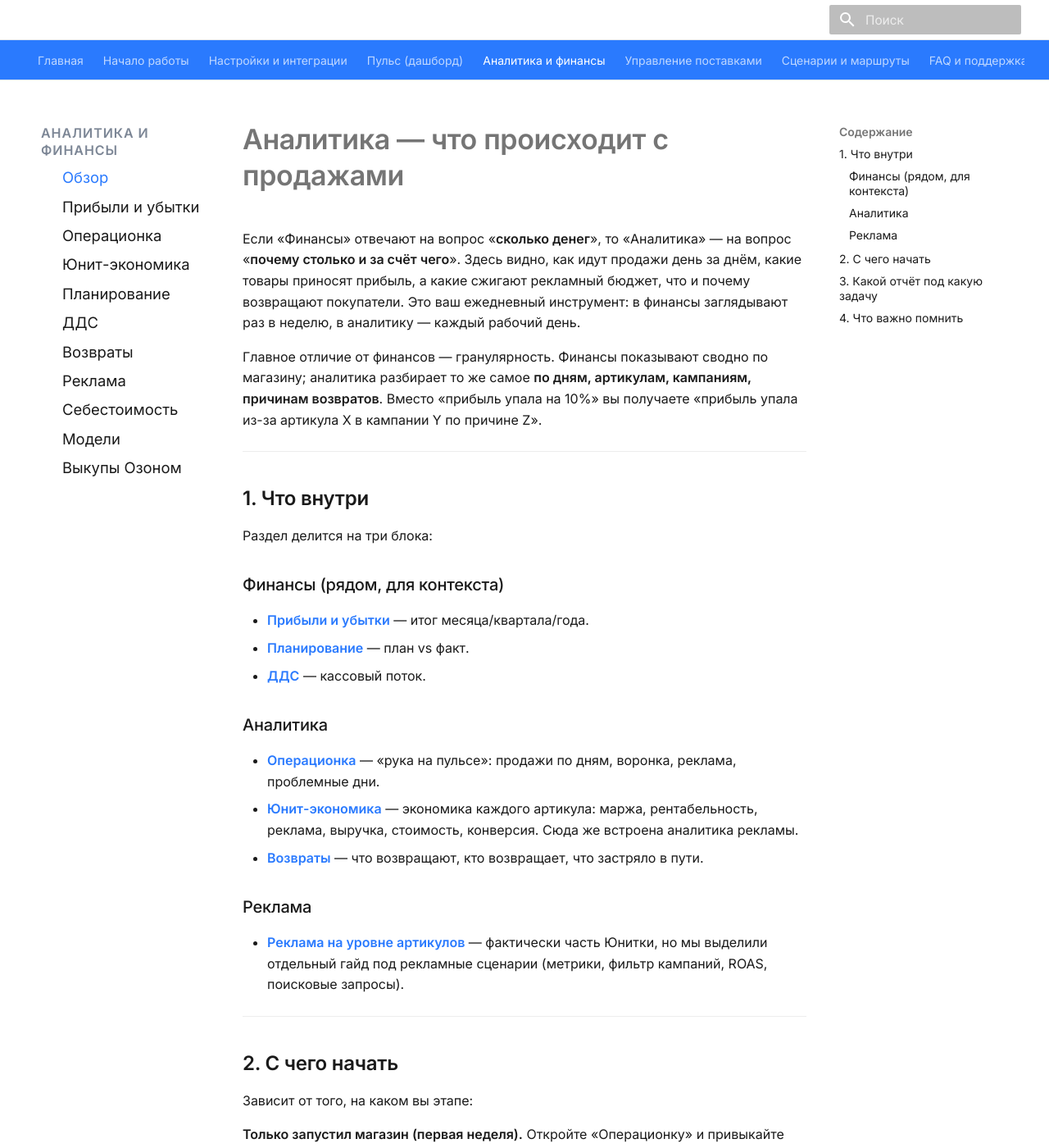
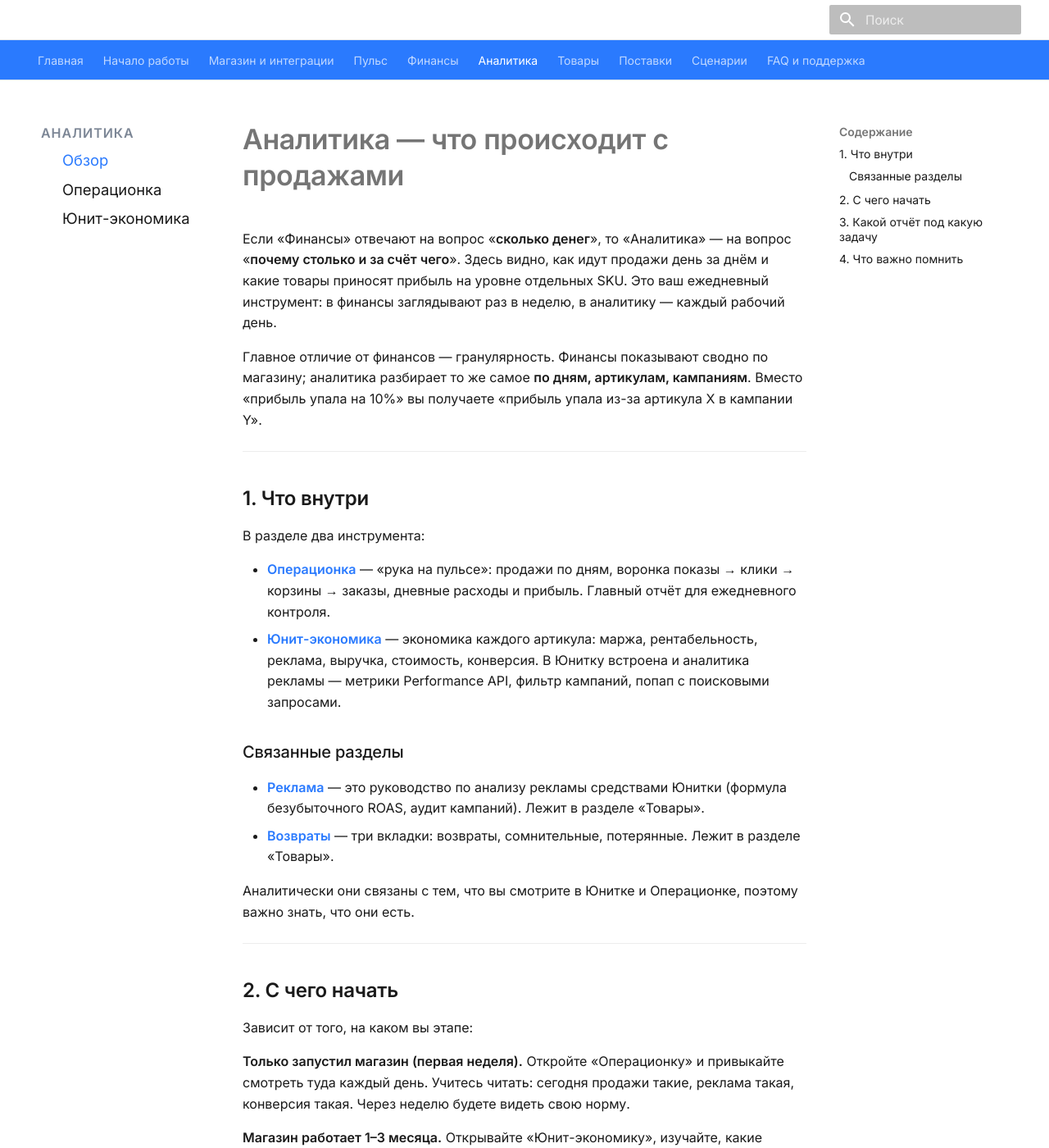
Before and after one commit to GitHubJackPerson/stpulse-docs, an MkDocs documentation site: the page built from docs/analytics/overview.md, in a window 1280 px wide and 1400 px high. Shown: the whole window at 82% size. Built offline with MkDocs 1.6.1 and Material for MkDocs 9.7.7, drawn with Linux system fonts in a browser that asks for light colours; some of the changed text lies outside the part shown.

Commit message:
Restructure navigation under app sections (5 разделов)
Реорганизация nav по структуре приложения. Файлы остаются в текущих
папках (URL не ломаются), меняется только nav и обзорные страницы.

Изменения в nav:
- «Аналитика и финансы» разделено на два: «Финансы» и «Аналитика»
- Добавлен новый раздел «Товары» (Модели + Возвраты + Реклама)
- «Пульс (дашборд)» переименован в «Пульс»
- Переименованы: «Настройки и интеграции» → «Магазин и интеграции»,
  «Управление поставками» → «Поставки», «Сценарии и маршруты» → «Сценарии»
- Себестоимость и Выкупы Озоном — теперь в «Финансах»
- Модели и Реклама — в «Товарах»
- Добавлен interface.md в «Начало работы»
- Добавлены multiple-keys и taxes в «Магазин и интеграции»

Обновлены overview-страницы под новую структуру:
- products/overview.md — новая обзорная для раздела «Товары»
- finances/overview.md — добавлены Себестоимость и Выкупы Озоном
- analytics/overview.md — убраны Финансы/Реклама/Возвраты из списка
  (они теперь в других разделах), даны cross-ссылки

Co-Authored-By: Claude Opus 4.7 (1M context) <noreply@anthropic.com>

```diff
--- a/docs/analytics/overview.md
+++ b/docs/analytics/overview.md
@@ -1,27 +1,24 @@
 # Аналитика — что происходит с продажами
 
-Если «Финансы» отвечают на вопрос «**сколько денег**», то «Аналитика» — на вопрос «**почему столько и за счёт чего**». Здесь видно, как идут продажи день за днём, какие товары приносят прибыль, а какие сжигают рекламный бюджет, что и почему возвращают покупатели. Это ваш ежедневный инструмент: в финансы заглядывают раз в неделю, в аналитику — каждый рабочий день.
+Если «Финансы» отвечают на вопрос «**сколько денег**», то «Аналитика» — на вопрос «**почему столько и за счёт чего**». Здесь видно, как идут продажи день за днём и какие товары приносят прибыль на уровне отдельных SKU. Это ваш ежедневный инструмент: в финансы заглядывают раз в неделю, в аналитику — каждый рабочий день.
 
-Главное отличие от финансов — гранулярность. Финансы показывают сводно по магазину; аналитика разбирает то же самое **по дням, артикулам, кампаниям, причинам возвратов**. Вместо «прибыль упала на 10%» вы получаете «прибыль упала из-за артикула X в кампании Y по причине Z».
+Главное отличие от финансов — гранулярность. Финансы показывают сводно по магазину; аналитика разбирает то же самое **по дням, артикулам, кампаниям**. Вместо «прибыль упала на 10%» вы получаете «прибыль упала из-за артикула X в кампании Y».
 
 ---
 
 ## 1. Что внутри
 
-Раздел делится на три блока:
+В разделе два инструмента:
 
-### Финансы (рядом, для контекста)
-- **[Прибыли и убытки](../finances/profit-and-loss.md)** — итог месяца/квартала/года.
-- **[Планирование](../finances/planning.md)** — план vs факт.
-- **[ДДС](../finances/cashflow.md)** — кассовый поток.
+- **[Операционка](operations.md)** — «рука на пульсе»: продажи по дням, воронка показы → клики → корзины → заказы, дневные расходы и прибыль. Главный отчёт для ежедневного контроля.
+- **[Юнит-экономика](unit-economics.md)** — экономика каждого артикула: маржа, рентабельность, реклама, выручка, стоимость, конверсия. В Юнитку встроена и аналитика рекламы — метрики Performance API, фильтр кампаний, попап с поисковыми запросами.
 
-### Аналитика
-- **[Операционка](operations.md)** — «рука на пульсе»: продажи по дням, воронка, реклама, проблемные дни.
-- **[Юнит-экономика](unit-economics.md)** — экономика каждого артикула: маржа, рентабельность, реклама, выручка, стоимость, конверсия. Сюда же встроена аналитика рекламы.
-- **[Возвраты](returns.md)** — что возвращают, кто возвращает, что застряло в пути.
+### Связанные разделы
 
-### Реклама
-- **[Реклама на уровне артикулов](../ads/internal-ads.md)** — фактически часть Юнитки, но мы выделили отдельный гайд под рекламные сценарии (метрики, фильтр кампаний, ROAS, поисковые запросы).
+- **[Реклама](../ads/internal-ads.md)** — это руководство по анализу рекламы средствами Юнитки (формула безубыточного ROAS, аудит кампаний). Лежит в разделе «Товары».
+- **[Возвраты](returns.md)** — три вкладки: возвраты, сомнительные, потерянные. Лежит в разделе «Товары».
+
+Аналитически они связаны с тем, что вы смотрите в Юнитке и Операционке, поэтому важно знать, что они есть.
 
 ---
 
@@ -29,11 +26,11 @@
 
 Зависит от того, на каком вы этапе:
 
-**Только запустил магазин (первая неделя).** Откройте «Операционку» и привыкайте смотреть туда каждый день. Учитесь читать: сегодня продажи такие, реклама такая, возвраты такие. Через неделю будете видеть свою норму.
+**Только запустил магазин (первая неделя).** Откройте «Операционку» и привыкайте смотреть туда каждый день. Учитесь читать: сегодня продажи такие, реклама такая, конверсия такая. Через неделю будете видеть свою норму.
 
 **Магазин работает 1–3 месяца.** Открывайте «Юнит-экономику», изучайте, какие артикулы приносят прибыль, а какие в минусе. На этом этапе обычно находятся 20–30% товаров, которые тянут общий результат вниз.
 
-**Магазин работает дольше 3 месяцев.** Дополняйте «Возвратами» — там скрыто 5–15% от выручки, которые можно вернуть через претензии или починку карточек товаров.
+**Магазин работает дольше 3 месяцев.** Параллельно подключайте Возвраты (раздел «Товары») — там скрыто 5–15% от выручки, которые можно вернуть через претензии или починку карточек товаров.
 
 ---
 
@@ -45,8 +42,7 @@
 | Какие товары прибыльные, какие нет? | Юнит-экономика — все артикулы |
 | Реклама окупается или съедает маржу? | Юнит-экономика → набор «Эффективность рекламы» |
 | Почему упала конверсия? | Операционка → блок воронки (показы → клики → корзины → заказы) |
-| Что возвращают и почему? | Возвраты → вкладка «Возвраты» |
-| Серийный возвращальщик? | Возвраты → вкладка «Сомнительные» |
+| Что возвращают и почему? | Товары → Возвраты |
 | Где хорошие точки роста? | Дашборд [«Пульс»](../dashboard/overview.md) → блок «Радар роста» |
 
 ---
--- /dev/null
+++ b/docs/products/overview.md
@@ -0,0 +1,42 @@
+# Товары
+
+Раздел «Товары» — это всё, что связано с управлением вашим ассортиментом на уровне отдельных артикулов: как объединять связанные SKU в логические модели, как анализировать рекламу по товарам, как разбираться с возвратами и почему они происходят. Это не про деньги в целом (для этого есть «Финансы») и не про продажи по дням (это «Аналитика»), а именно про **сами товары**: их карточки, цены, поведение покупателей, окупаемость рекламы.
+
+В этом разделе три инструмента — каждый решает свою задачу.
+
+---
+
+## 1. Что внутри
+
+- **[Модели артикулов](../reports/models.md)** — группировка нескольких SKU в одну логическую модель (например, одна футболка в 5 размерах = одна модель). Помогает анализировать продажи и прибыль на уровне модели целиком, а не каждого размера/цвета отдельно.
+- **[Возвраты](../analytics/returns.md)** — отчёт по возвратам: что возвращают, кто возвращает, что застряло в пути. Три вкладки: обычные возвраты, сомнительные (серийные возвращальщики), потерянные (>60 дней без завершения).
+- **[Реклама](../ads/internal-ads.md)** — руководство по анализу рекламы средствами Юнит-экономики: формула безубыточного ROAS, аудит кампаний, поисковые запросы, по которым реально находят ваши товары.
+
+---
+
+## 2. С чего начать
+
+Зависит от вашей задачи:
+
+- **Хотите видеть свой товар как «модель», а не как 10 размеров отдельно** — открывайте «Модели артикулов».
+- **Возвраты съедают прибыль** — открывайте «Возвраты», начните с вкладки «Сомнительные» (там потенциальные мошенники).
+- **Реклама стала слишком дорогой** — открывайте «Реклама» и пройдите аудит по сценарию [Эффективность рекламы](../scenarios/ads-efficiency.md).
+
+---
+
+## 3. Как разделы связаны между собой
+
+Все три инструмента работают на уровне **отдельных артикулов** — это и объединяет их в один раздел:
+
+- В «Моделях» вы группируете похожие SKU.
+- В «Рекламе» (= рекламная аналитика в Юнитке) видите рекламные расходы по каждому SKU.
+- В «Возвратах» — что и почему возвращается по каждому SKU.
+
+Часто эти три инструмента используются вместе. Например: возвраты по конкретному артикулу пошли вверх → проверяете причины в «Возвратах» → отключаете рекламу этого SKU в «Рекламе» → объединяете схожие модели в одну, чтобы проще управлять ассортиментом.
+
+---
+
+## 4. Что важно помнить
+
+!!! tip "Подсказка"
+    Раздел «Товары» — про управление ассортиментом, не про общую картину. Чтобы понять, как раздел влияет на вашу прибыль в целом, всегда возвращайтесь в [«Прибыли и убытки»](../finances/profit-and-loss.md) и [Дашборд «Пульс»](../dashboard/overview.md). Здесь — детали, там — итог.
--- a/mkdocs.yml
+++ b/mkdocs.yml
@@ -20,49 +20,58 @@ nav:
   - Главная: index.md
 
   - Начало работы:
-      - Начало работы: getting-started/overview.md
+      - Обзор: getting-started/overview.md
       - Регистрация и вход: getting-started/registration-login.md
+      - Интерфейс: getting-started/interface.md
       - Тарифы: getting-started/tariffs.md
       - Тестовый период: getting-started/test-access.md
 
-  - Настройки и интеграции:
-      - Магазины и Ozon: stores/overview.md
+  - Магазин и интеграции:
+      - Обзор: stores/overview.md
       - Создание магазина: stores/create-store.md
       - Seller API: stores/seller-api.md
       - Performance API: stores/performance-api.md
+      - Несколько ключей: stores/multiple-keys.md
+      - Налоги: stores/taxes.md
 
-  - Пульс (дашборд):
+  - Пульс:
       - Главный дашборд: dashboard/overview.md
 
-  - Аналитика и финансы:
+  - Финансы:
+      - Обзор: finances/overview.md
+      - Прибыли и убытки: finances/profit-and-loss.md
+      - Движение денежных средств: finances/cashflow.md
+      - Планирование: finances/planning.md
+      - Себестоимость: reports/cost-price.md
+      - Выкупы Озоном: reports/marketplace-buyouts.md
+
+  - Аналитика:
       - Обзор: analytics/overview.md
-      - Прибыли и убытки: finances/profit-and-loss.md
       - Операционка: analytics/operations.md
       - Юнит-экономика: analytics/unit-economics.md
-      - Планирование: finances/planning.md
-      - ДДС: finances/cashflow.md
+
+  - Товары:
+      - Обзор: products/overview.md
+      - Модели артикулов: reports/models.md
       - Возвраты: analytics/returns.md
       - Реклама: ads/internal-ads.md
-      - Себестоимость: reports/cost-price.md
-      - Модели: reports/models.md
-      - Выкупы Озоном: reports/marketplace-buyouts.md
 
-  - Управление поставками:
-      - Управление поставками: supplies/overview.md
+  - Поставки:
+      - Обзор: supplies/overview.md
       - Планирование поставок: supplies/supply-planning.md
 
-  - Сценарии и маршруты:
-      - Сценарии и маршруты: scenarios/overview.md
-      - Первые 7 дней в STPulse: scenarios/first-week.md
+  - Сценарии:
+      - Обзор: scenarios/overview.md
+      - Первая неделя: scenarios/first-week.md
       - Поиск убыточных товаров: scenarios/find-unprofitable-products.md
       - Эффективность рекламы: scenarios/ads-efficiency.md
       - План поставок на месяц: scenarios/supply-plan-month.md
 
   - FAQ и поддержка:
-      - FAQ и поддержка: faq/overview.md
+      - Обзор: faq/overview.md
       - Общие вопросы: faq/general-faq.md
+      - Расхождение цифр с Ozon: faq/numbers-diff-faq.md
       - Вопросы по API: faq/api-faq.md
-      - Расхождение цифр с Ozon: faq/numbers-diff-faq.md
       - Контакты: support/contacts.md
 
 extra:
```
Also changed, not shown: other parts of docs/analytics/overview.md (+1 -1 lines), docs/finances/overview.md (+4 -2 lines).
